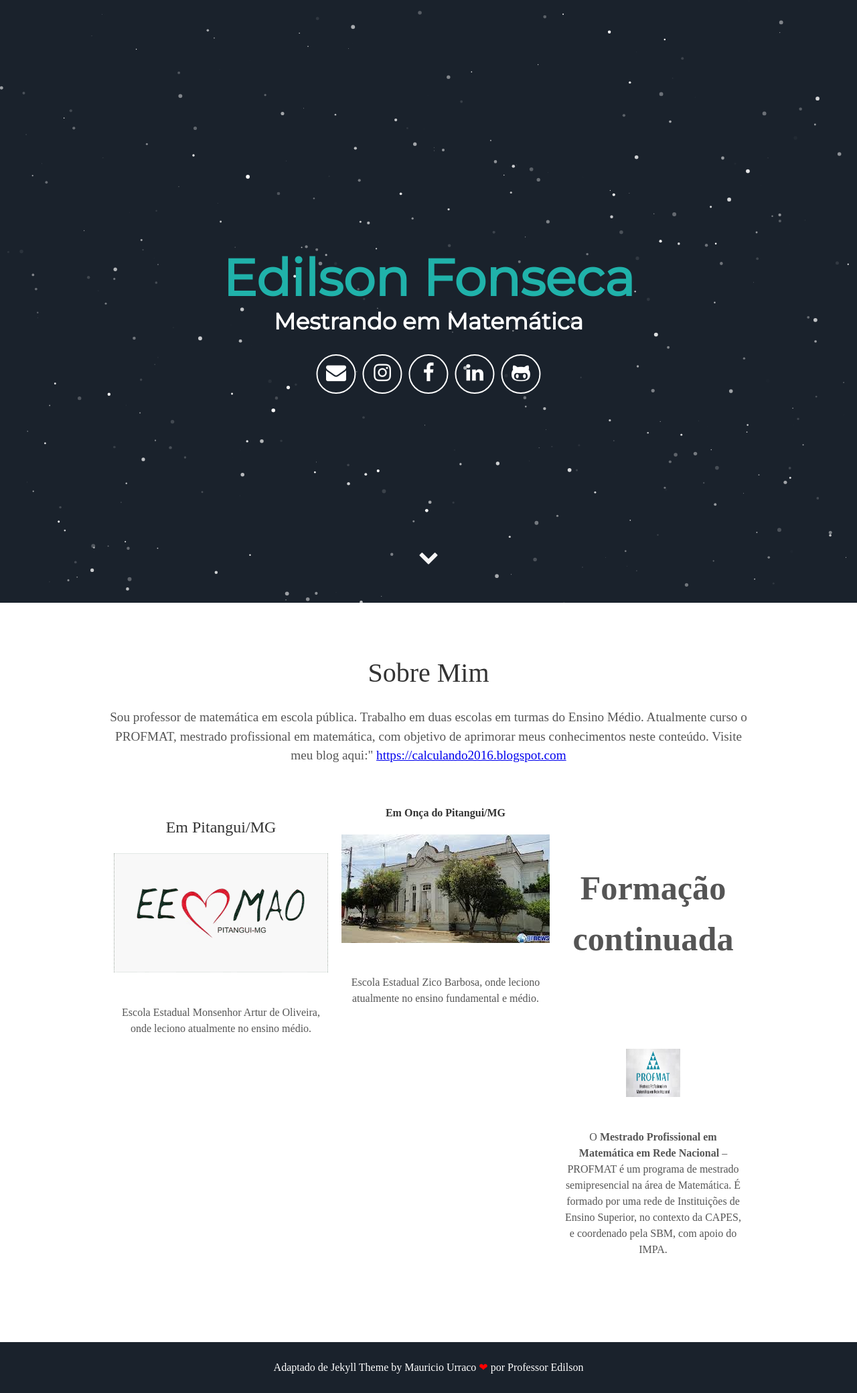
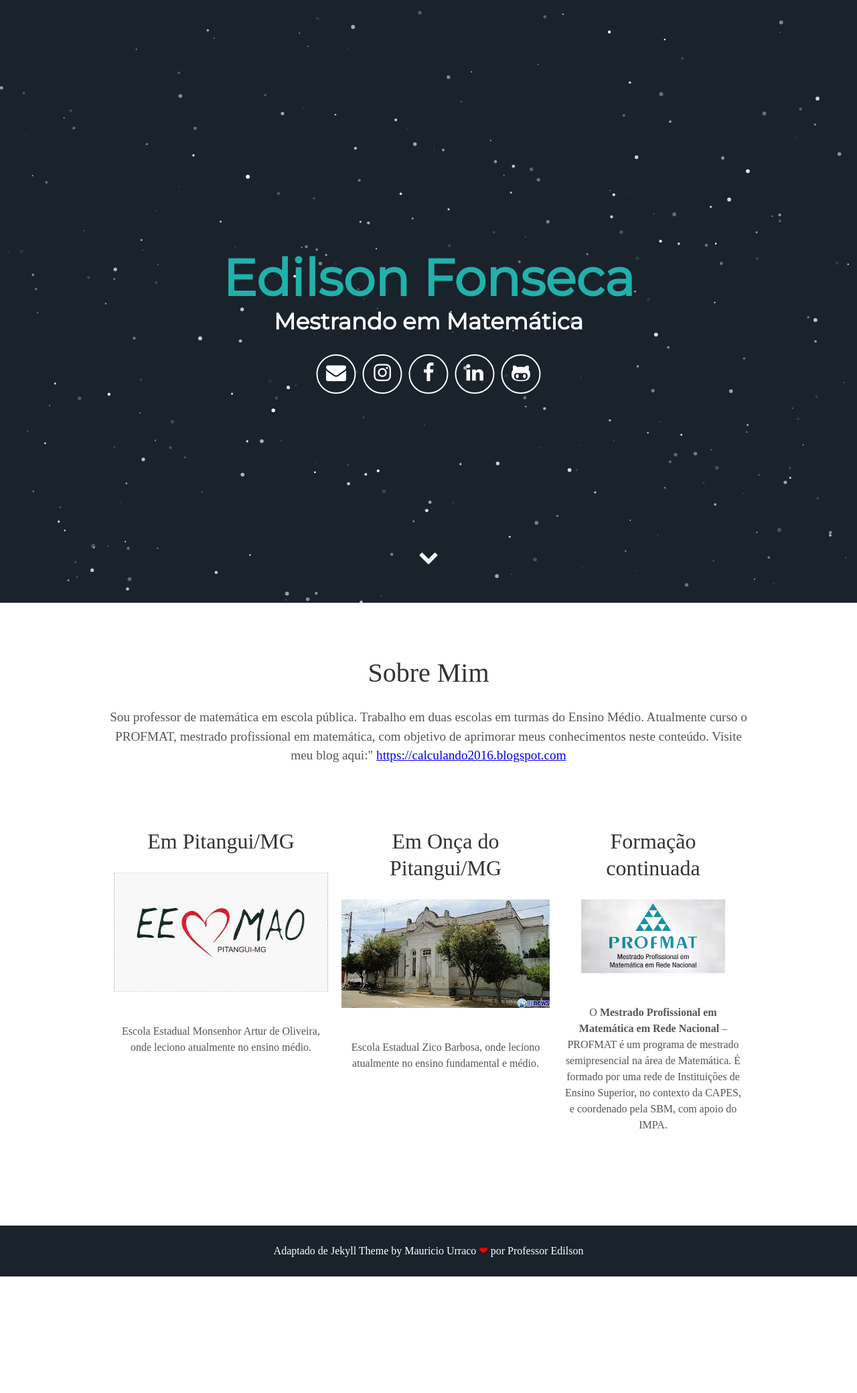
Before and after one commit to edilson-eemao/curriculo2, a Jekyll site: the page built from index.html, in a window 1280 px wide. Shown: the whole page at 67% size. Built offline with Jekyll 4.4.1, drawn with Linux system fonts in a browser that asks for light colours; some web fonts are replaced; after the commit the page ends 1906 px from its top, so only the background shows below that.

Commit message:
Altera abributos para 20% e 80%

```diff
--- a/_includes/about.html
+++ b/_includes/about.html
@@ -4,14 +4,14 @@
 </div>
 <div class="user">
   <div class="tech">
-    <h3>Em Pitangui/MG</h3>
+    <h2>Em Pitangui/MG</h2>
 
     <img src="https://github.com/edilson-eemao/curriculo2/blob/master/images/Banner%20EEMAO.gif?raw=true" alt="">
 
     <p>Escola Estadual Monsenhor Artur de Oliveira, onde leciono atualmente no ensino médio.</p>
   </div>
   <div class="tech">
-    <h4>Em Onça do Pitangui/MG</h4>
+    <h2>Em Onça do Pitangui/MG</h2>
 
    <img src="https://github.com/edilson-eemao/curriculo2/blob/master/images/EEZB.jpg?raw=true" alt="">
 
@@ -20,8 +20,8 @@
   </div>
   <div class="tech">
 
-    <h6>Formação continuada</h6>
-   <img src="https://github.com/edilson-eemao/curriculo2/blob/master/images/profmat-1.jpeg?raw=true" alt="" height="10%" width="30%">
+    <h2>Formação continuada</h2>
+   <img src="https://github.com/edilson-eemao/curriculo2/blob/master/images/profmat-1.jpeg?raw=true" alt="" height="20%" width="80%">
 
     <p>O <b>Mestrado Profissional em Matemática em Rede Nacional</b> – PROFMAT é um programa de mestrado semipresencial na área de Matemática. É formado por uma rede de Instituições de Ensino Superior, no contexto da CAPES, e coordenado pela SBM, com apoio do IMPA.</p>
   </div>
```
